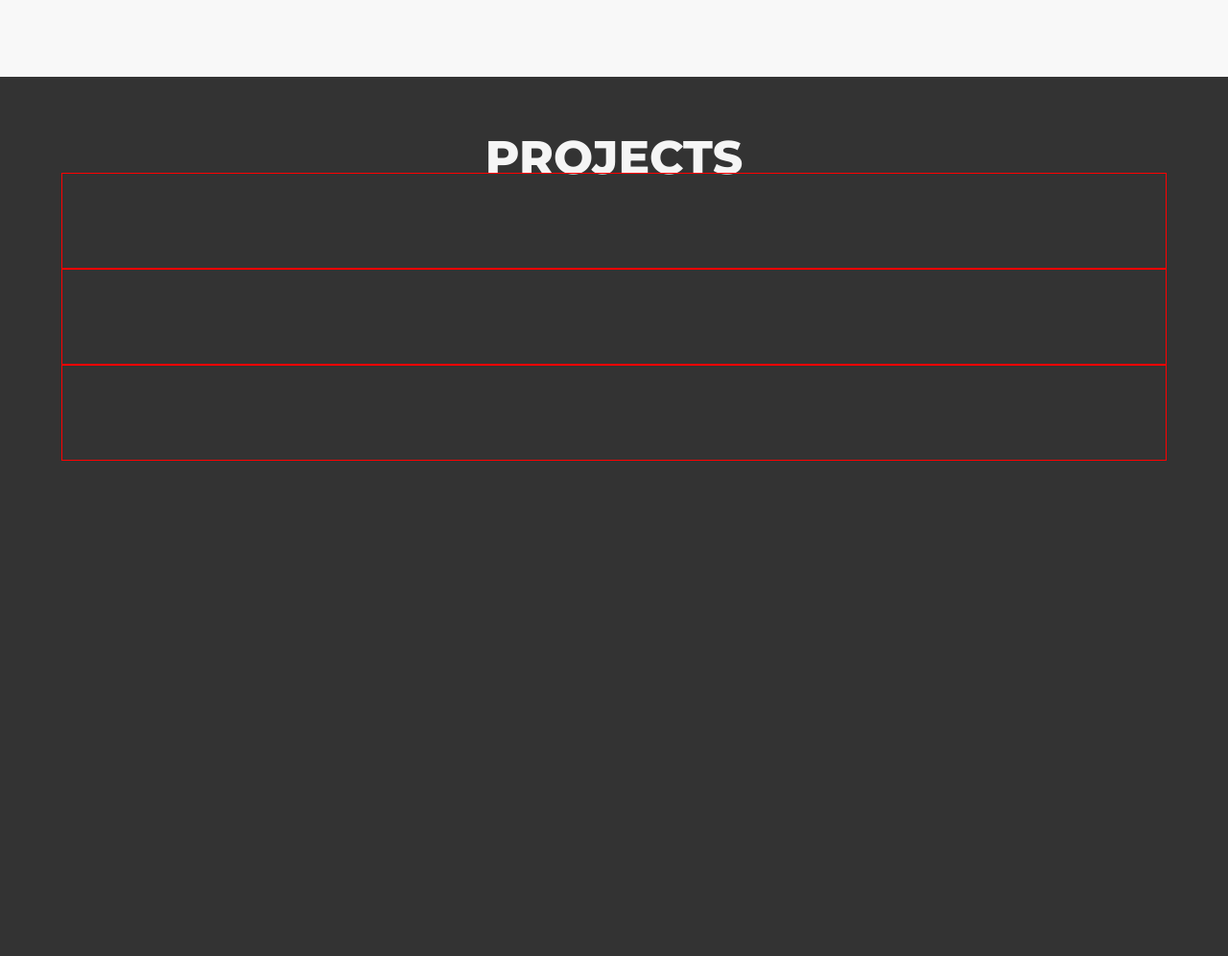
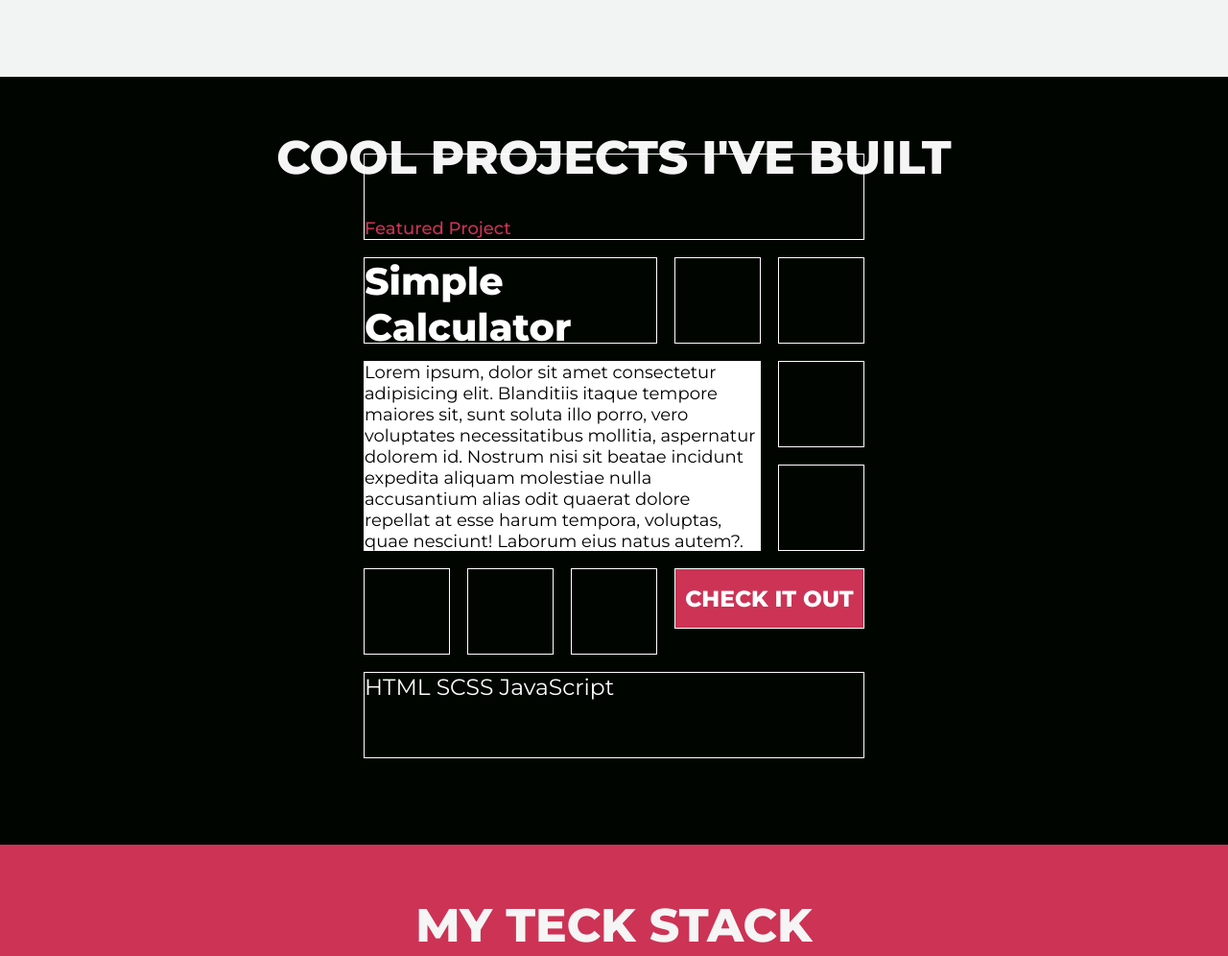
Before and after one commit to ab-96/web-portfolio, a website: page index.html in a window 1280 px wide. Shown: the part 720-1716 px from the top of the page at 96% size. Drawn offline with nearby package versions, Linux system fonts and the light colour scheme.

Commit message:
created grid template for projects

```diff
--- a/_variables.scss
+++ b/_variables.scss
@@ -1,4 +1,9 @@
 $primary-color: #CC3355;
-$secondary-color: #333333;
-$terniary-color: #F8F8F8;
+//$secondary-color: #333333;
+$secondary-color: #000500;
+
+$terniary-color: #F2F4F3;
 $white: #FFFFFF;
+
+
+//#F8F8F8;
--- a/_work.scss
+++ b/_work.scss
@@ -2,40 +2,81 @@
 @import "assets/styles/_typography.scss";
 
 #section-work {
-    scroll-snap-align: start;
-    background-color: #333333;
+    display: flex;
+    flex-direction: column;
+    justify-content: space-around;
+    align-items: center;
+    background-color: $secondary-color;
     width: 100vw;
-    height: 150vh;
+    height: 100vh;
 
 }
-
 .header-work {
     height: 80px;
     display: flex;
     justify-content: center;
     font-size: 1.8rem;
     color: whitesmoke;
-    margin-bottom: 20px;
 }
 
 .title--work {
     margin-top: 3rem;
     text-transform: uppercase;
-
 }
 
 
-.grid-container {
+.wrapper {
     display: grid;
-    grid-template-rows:repeat(3, 100px) ;
-    grid-template-columns: 100%;
-    width: 90%;
-    margin: 0 auto;
+    grid-template-columns: repeat(5, 90px);
+    grid-template-rows: repeat(7, 90px);
+    gap: 1rem;
 
 
-    .grid-item {
-        border: 1px solid red;
+
+    .wrapper__item {
+        border: 1px solid white;
+        color: white;
+        display: grid;
+
+    &--featured  {
+            align-items: flex-end;
+            font-size: 1rem;
+            font-weight: 500;
+            color: $primary-color;
+            grid-column: 1 / 6;
+        }
+
+    &--title {
+            font-size: 2.2rem;
+            font-weight: 800;
+            color: white;
+            grid-column: 1 / 4;
+    }
+
+    &--info {
+        background-color: white;
+        color: black;
+        grid-row: 3 / 5;
+        grid-column: 1 / 5;
+    }
+
+    &--checkItOut {
+        align-items: center;
+        justify-content: center;
+        height: 70%;
+        background-color: $primary-color;
+        text-transform: uppercase;
+        font-size: 1.3rem;
+        font-weight: 800;
+        grid-row: 5;
+        grid-column: 4 / 6;
+    }
+
+    &--teckStack {
+        grid-row: 6;
+        grid-column: 1 / 6;
+        font-size: 1.3rem;
+    }
 
     }
-
 }
--- a/contact.scss
+++ b/contact.scss
@@ -18,7 +18,6 @@
     margin-left: 2rem;
     display: flex;
     justify-content: flex-start;
-    font-size: 2rem;
     color: whitesmoke;
     text-transform: uppercase;
 }
@@ -26,6 +25,7 @@
 .contact-header__title {
     text-align: center;
     text-transform: uppercase;
+    font-size: 2.5rem;
 }
 
 
@@ -63,10 +63,11 @@
 
         .footer__logo {
             font-size: 1.4rem;
+            margin-left: 1.7rem;
 
         }
 
-        .footer__logo > span {
+        .footer__logo>span {
             font-weight: 400;
             font-size: 1.1rem;
 
@@ -80,8 +81,9 @@
             gap: 1rem;
 
             .footer__title {
-                font-size: 1.5rem;
+                font-size: 1.1rem;
                 font-weight: 500;
+
             }
 
             .fab {
@@ -91,7 +93,12 @@
                 background-color: whitesmoke;
                 padding: 8px;
                 color: black;
-                border: 1px solid #521422;
+                //border: 1px solid #521422;
+
+                &:hover {
+                    color: $primary-color;
+
+                }
             }
 
         }
--- a/index.html
+++ b/index.html
@@ -61,13 +61,25 @@
     <!-----                            WORK SECTION                      ------->
     <section id="section-work">
         <header class="header-work">
-            <h1 class="title--work">Projects</h1>
+            <h1 class="title--work">Cool Projects I've Built</h1>
         </header>
 
-        <div class="grid-container">
-            <div class="grid-item"></div>
-            <div class="grid-item"></div>
-            <div class="grid-item"></div>
+        <div class="wrapper">
+            <div class="wrapper__item wrapper__item--featured">Featured Project</div>
+            <div class="wrapper__item wrapper__item--title">Simple Calculator</div>
+            <div class="wrapper__item wrapper__item--info"><p>Lorem ipsum, dolor sit amet consectetur adipisicing elit. Blanditiis itaque tempore maiores sit, sunt soluta illo porro, vero voluptates necessitatibus mollitia, aspernatur dolorem id. Nostrum nisi sit beatae incidunt expedita aliquam molestiae nulla accusantium alias odit quaerat dolore repellat at esse harum tempora, voluptas, quae nesciunt! Laborum eius natus autem?.</p></div>
+            <div class="wrapper__item wrapper__item--checkItOut"><p>Check it Out</p></div>
+            <div class="wrapper__item wrapper__item--teckStack ">
+                <p>HTML SCSS JavaScript</p>
+            </div>
+            <div class="wrapper__item"></div>
+            <div class="wrapper__item"></div>
+            <div class="wrapper__item"></div>
+            <div class="wrapper__item"></div>
+            <div class="wrapper__item"></div>
+            <div class="wrapper__item"></div>
+            <div class="wrapper__item"></div>
+
         </div>
 
     </section>
@@ -76,7 +88,7 @@
     <section id="skills-section">
 
         <header class="skills-header">
-            <h1 class="title--skills">Skills</h1>
+            <h1 class="title--skills">My teck stack</h1>
 
         </header>
 
@@ -112,13 +124,13 @@
     <section id="contact-section">
 
         <header class="contact-header">
-            <h1 class="contact-header__title">Lets work together</h1>
+            <h1 class="contact-header__title">Let's work together</h1>
         </header>
 
         <section class="contact-paragraph">
             <p>
                 Whether you have a question or just want to say hi, feel free to contact me at <span
-                    class="email">abdul.123@live.co.uk.</span>
+                    class="email">Abdul.123@live.co.uk</span>
             </p>
         </section>
 
@@ -134,7 +146,6 @@
             </div>
         </footer>
     </section>
-
     <script src="main.js"></script>
 </body>
 
--- a/styles.scss
+++ b/styles.scss
@@ -60,9 +60,7 @@ a {
 .nav-link {
     list-style: none;
     margin: 20px 0;
-    /*added*/
     margin-bottom: 5rem;
-    //border-bottom: 2px solid white;
     width: 8rem;
     font-size: 1.5rem;
     text-align: center;
@@ -143,8 +141,9 @@ a {
     letter-spacing: 0.1rem;
     margin-top: 3rem;
     text-transform: uppercase;
-    background-color: $primary-color;
-    color: white;
+    //background-color: $primary-color;
+    border: 2px solid $primary-color;
+    color: $primary-color;
     padding: 1rem;
     display: block;
     max-width: 50%;
@@ -152,7 +151,10 @@ a {
     font-weight: 800;
 
     &:hover {
-        opacity: 0.8;
+        //opacity: 0.8;
+        background-color: $primary-color;
+        border: none;
+        color: white;
     }
 
 }
```
Also changed, not shown: assets/images/simple-calculator.png (added), assets/styles/_nav.css (deleted), assets/styles/_nav.scss (deleted), home.scss (deleted), styles.css, 1 other file.
